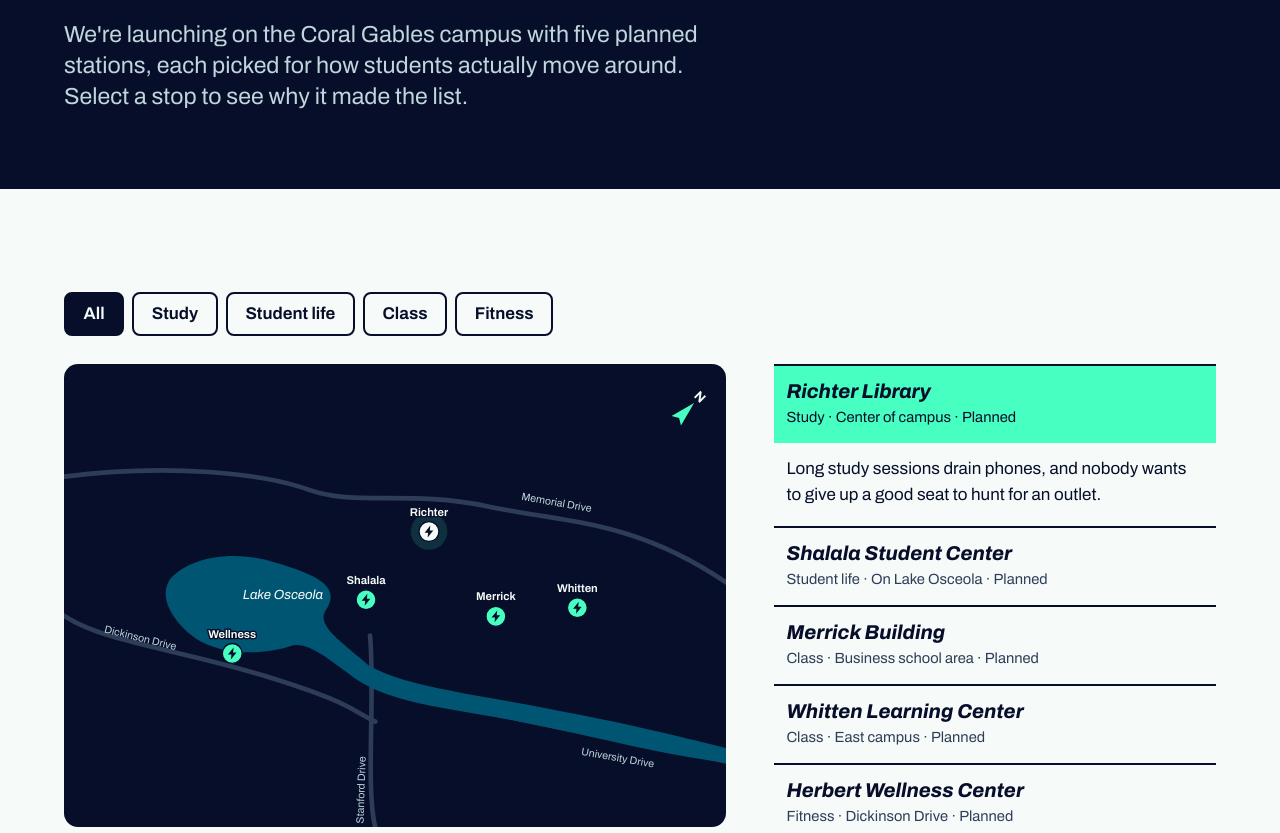
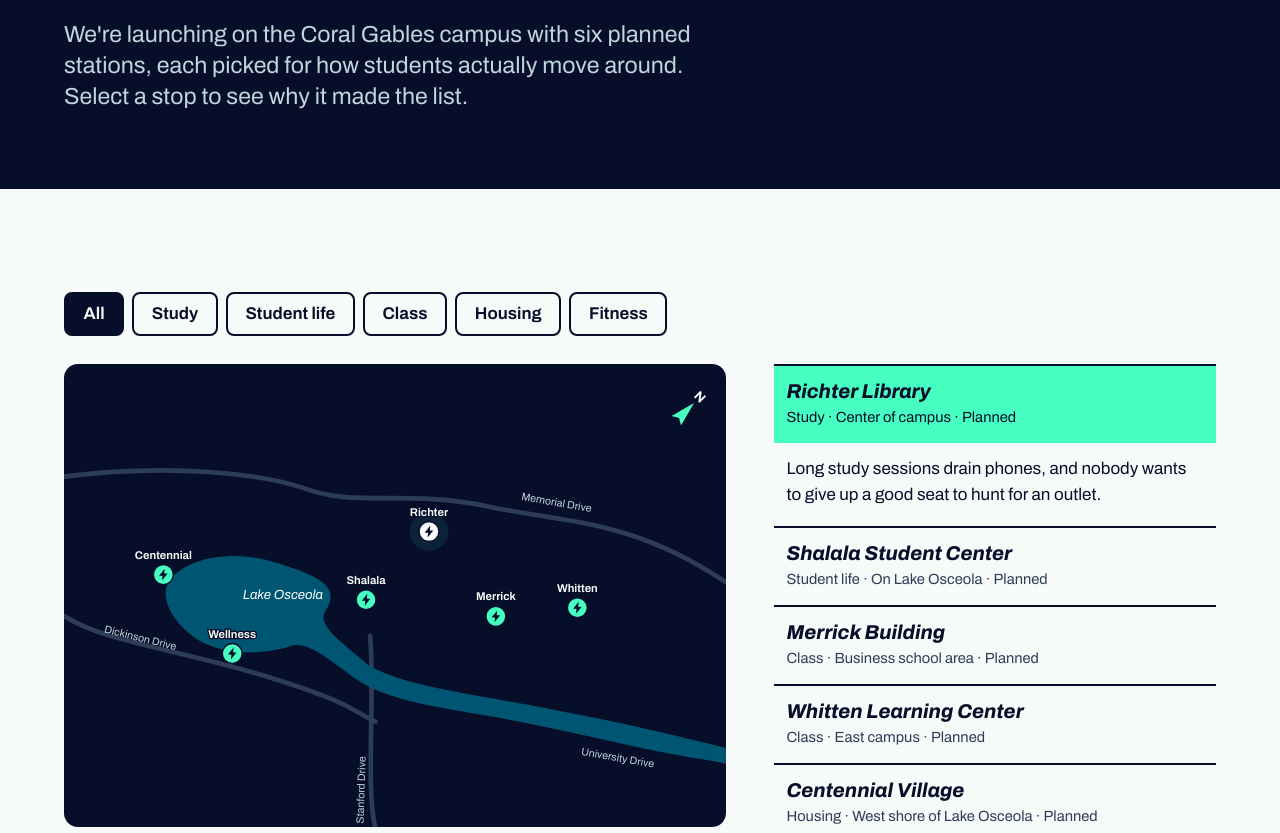
Before and after one commit to JackManara/powerup, a plain HTML site: page docs/locations.html in a window 1280 px wide. Shown: the part 319-1152 px from the top of the page. Drawn offline with Linux system fonts and the light colour scheme.

Commit message:
Add Centennial Village station
New residential village on the former Hecht and Stanford site, west shore of Lake Osceola.

Co-Authored-By: Claude Opus 5.5 <noreply@anthropic.com>

```diff
--- a/docs/locations.html
+++ b/docs/locations.html
@@ -38,7 +38,7 @@
 <section class="page-head section-navy">
   <div class="wrap">
     <h1>Where your day already goes.</h1>
-    <p class="lede">We're launching on the Coral Gables campus with five planned stations, each picked for how students actually move around. Select a stop to see why it made the list.</p>
+    <p class="lede">We're launching on the Coral Gables campus with six planned stations, each picked for how students actually move around. Select a stop to see why it made the list.</p>
   </div>
 </section>
 
@@ -49,6 +49,7 @@
         <button type="button" class="filter" data-filter="Study" aria-pressed="false">Study</button>
         <button type="button" class="filter" data-filter="Student life" aria-pressed="false">Student life</button>
         <button type="button" class="filter" data-filter="Class" aria-pressed="false">Class</button>
+        <button type="button" class="filter" data-filter="Housing" aria-pressed="false">Housing</button>
         <button type="button" class="filter" data-filter="Fitness" aria-pressed="false">Fitness</button>
     </div>
     <div class="finder-grid">
@@ -97,6 +98,13 @@
             <path class="pin-bolt" d="M2-9-6.5 1.6h5.2L-2 9 6.5-1.6H1.3z"></path>
             <text class="pin-name" y="-24">Whitten</text>
           </g>
+          <g class="pin" data-station="centennial" data-type="Housing" transform="translate(150 318)" tabindex="0" role="button" aria-label="Centennial Village, planned station">
+            <circle class="pin-hit" r="30"></circle>
+            <circle class="pin-halo" r="20"></circle>
+            <circle class="pin-dot" r="15"></circle>
+            <path class="pin-bolt" d="M2-9-6.5 1.6h5.2L-2 9 6.5-1.6H1.3z"></path>
+            <text class="pin-name" y="-24">Centennial</text>
+          </g>
           <g class="pin" data-station="wellness" data-type="Fitness" transform="translate(254 437)" tabindex="0" role="button" aria-label="Herbert Wellness Center, planned station">
             <circle class="pin-hit" r="30"></circle>
             <circle class="pin-halo" r="20"></circle>
@@ -135,6 +143,13 @@
             <span class="station-meta">Class · East campus · Planned</span>
           </button>
           <p class="station-why">A classroom building on the far side of campus from the lake, so students there don't have to cross campus to return a charger.</p>
+        </li>
+        <li class="station" id="centennial" data-station="centennial" data-type="Housing">
+          <button type="button" class="station-btn" aria-pressed="false">
+            <span class="station-name">Centennial Village</span>
+            <span class="station-meta">Housing · West shore of Lake Osceola · Planned</span>
+          </button>
+          <p class="station-why">Where the day starts and ends. Residents grab a charger on the way out and drop it back on the way home, without a walk across campus.</p>
         </li>
         <li class="station" id="wellness" data-station="wellness" data-type="Fitness">
           <button type="button" class="station-btn" aria-pressed="false">
```
Also changed, not shown: docs/index.html (+3 -2 lines), src/pages/index.html (+1 -1 lines), src/site.config.json (+9 -0 lines).
